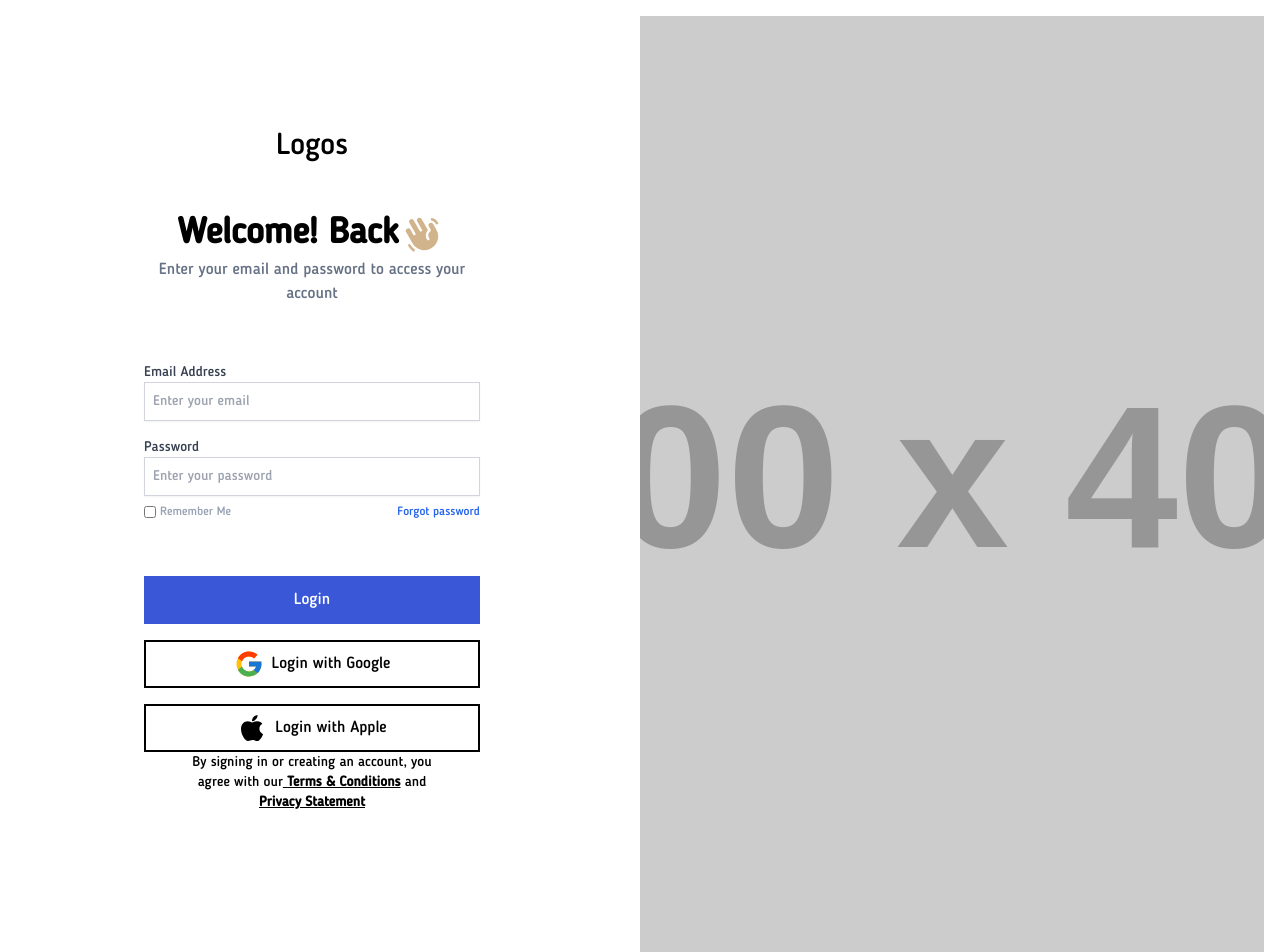
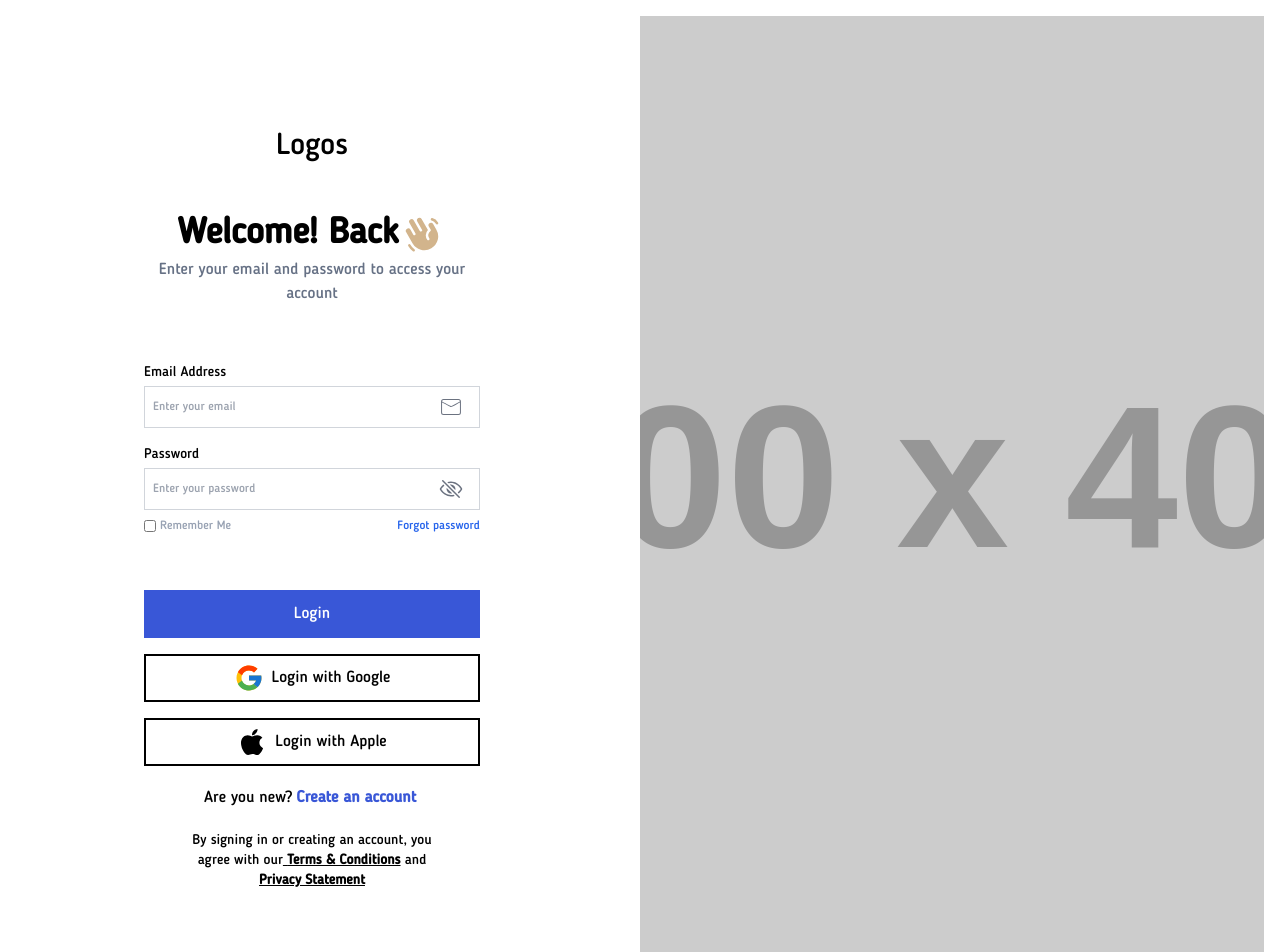
Before and after one commit to parksupport/Frontend-app, a Next.js app: page /login in a window 1280 px wide. Shown: the top 952 px of the page. Built offline with nearby package versions, Linux system fonts and the light colour scheme; a web font is replaced by a local one.

Commit message:
fix the LoginPage and rename the SignupText to authpropmt

```diff
--- a/src/app/forgot-password/page.tsx
+++ b/src/app/forgot-password/page.tsx
@@ -1,5 +1,6 @@
 // app/forgot-password/page.tsx
 
+import { AuthPrompt } from "@/components/authPrompt";
 import { Button } from "@/components/ui/button";
 import { Input } from "@/components/ui/input";
 import Link from "next/link";
@@ -22,10 +23,8 @@ export default function ForgotPasswordPage() {
             </Button>
           </div>
         </form>
-        <div className="text-center">
-          <Link href="/login" className="text-sm text-blue-600 hover:underline">
-            Back to Login
-          </Link>
+        <div>
+          <AuthPrompt link="Back to Login" url="/login" />
         </div>
       </div>
     </div>
--- a/src/app/login/page.tsx
+++ b/src/app/login/page.tsx
@@ -10,8 +10,9 @@ import { FaApple } from "react-icons/fa6";
 import { IoEyeOffOutline, IoEye } from "react-icons/io5";
 import { FcGoogle } from "react-icons/fc";
 import { PiHandWavingFill } from "react-icons/pi";
-import { SignUpText } from "@/components/signUpText";
+import { AuthPrompt } from "@/components/authPrompt";
 import Link from "next/link";
+import { validateEmail, validatePassword } from "@/components/ValidationState";
 
 export default function LoginPage() {
   const [password, setPassword] = useState("");
@@ -74,6 +75,7 @@ export default function LoginPage() {
                 placeholder="Enter your email"
                 icon={<CiMail className="text-2xl" />}
                 onChange={(value) => handleInputChange("text", value)}
+                validationRules={validateEmail}
               />
               <div>
                 <InputField
@@ -95,6 +97,7 @@ export default function LoginPage() {
                     )
                   }
                   onChange={(value) => handleInputChange("password", value)}
+                  validationRules={validatePassword}
                 />
                 <div className="flex items-center justify-between -mt-2 mb-10">
                   <div className="flex items-center space-x-1 ">
@@ -108,12 +111,7 @@ export default function LoginPage() {
                       Remember Me
                     </label>
                   </div>
-                  {/* <div
-                    onClick={() => console.log("forgot password")}
-                    className="cursor-pointer text-[#4169E1] text-xs"
-                  >
-                    Forgot password
-                  </div> */}
+
                   <Link
                     href="/forgot-password"
                     className="text-xs text-blue-600 hover:underline"
@@ -149,7 +147,11 @@ export default function LoginPage() {
             </Button>
 
             <div>
-              {/* <SignUpText text="Are you new? " link="Create an account" url="/signup"/> */}
+              <AuthPrompt
+                text="Are you new? "
+                link="Create an account"
+                url="/signup"
+              />
             </div>
             <div className="px-10 text-sm text-center">
               By signing in or creating an account, you agree with our
--- a/src/app/signup/page.tsx
+++ b/src/app/signup/page.tsx
@@ -1,5 +1,6 @@
 // app/signup/page.tsx
 
+import { AuthPrompt } from "@/components/authPrompt";
 import { Button } from "@/components/ui/button";
 import { Input } from "@/components/ui/input";
 import Link from "next/link";
@@ -28,10 +29,13 @@ export default function SignupPage() {
             </Button>
           </div>
         </form>
-        <div className="text-center">
-          <Link href="/login" className="text-sm text-blue-600 hover:underline">
-            Already have an account? Login
-          </Link>
+
+        <div>
+          <AuthPrompt
+            text="Already have an account? "
+            link="Login"
+            url="/login"
+          />
         </div>
       </div>
     </div>
--- a/src/components/InputField.tsx
+++ b/src/components/InputField.tsx
@@ -1,16 +1,17 @@
-import React, { useState, ChangeEvent } from 'react';
+import React, { useState, ChangeEvent } from "react";
 
-type Variant = 'individual' | 'corporate';
+type Variant = "individual" | "corporate";
 
 interface InputFieldProps {
   label: string;
-  value:string;
+  value: string;
   type: string;
-  variant: Variant;
-  className: string;
+  variant?: Variant;
+  className?: string;
   placeholder?: string;
   validationRules: (value: string) => string | null;
   onChange: (value: string) => void;
+  icon?: React.ReactNode;
 }
 
 const InputField: React.FC<InputFieldProps> = ({
@@ -19,9 +20,10 @@ const InputField: React.FC<InputFieldProps> = ({
   label,
   type,
   variant,
+  icon,
   validationRules,
-  placeholder = '',
-  className
+  placeholder = "",
+  className,
 }) => {
   const [error, setError] = useState<string | null>(null);
 
@@ -35,16 +37,17 @@ const InputField: React.FC<InputFieldProps> = ({
 
   return (
     <div className="flex flex-col mb-4">
-      <label className="block text-sm font-medium text-gray-700">{label}</label>
-      <input
-        type={type}
-        value={value}
-        onChange={handleChange}
-        placeholder={placeholder}
-        className={`w-full  rounded-[6px] border-[#D0D5DD] border-solid border text-[#667185]  text-[14px]  focus:outline-none p-2 ${error ? 'border-red-500' : 'border-gray-300'} rounded-md shadow-sm focus:ring focus:ring-opacity-50 ${
-          error ? 'focus:ring-red-500' : 'focus:ring-blue-500'
-        }`}
-      />
+      <label className="mb-1 text-sm font-normal text-base">{label}</label>
+      <div className="flex items-center border border-gray-300 rounded-md p-2 ">
+        <input
+          value={value}
+          type={type}
+          placeholder={placeholder}
+          className="flex-1 text-xs outline-none"
+          onChange={handleChange}
+        />
+        <span className="mr-2 text-gray-500">{icon}</span>
+      </div>
       {error && <p className="mt-1 text-sm text-red-500">{error}</p>}
     </div>
   );
--- a/src/components/ValidationState.tsx
+++ b/src/components/ValidationState.tsx
@@ -4,12 +4,12 @@ import React from 'react';
 import InputField from './InputField';
 import { groteskText } from '@/app/fonts';
 
-const validateEmail = (email: string): string | null => {
+export const validateEmail = (email: string): string | null => {
   const emailRegex = /^[^\s@]+@[^\s@]+\.[^\s@]+$/;
   return emailRegex.test(email) ? null : 'Invalid email format';
 };
 
-const validatePassword = (password: string): string | null => {
+export const validatePassword = (password: string): string | null => {
   return password.length >= 6 ? null : 'Password must be at least 6 characters';
 };
 
--- a/src/components/signUpText.tsx
+++ b/src/components/authPrompt.tsx
@@ -1,18 +1,18 @@
 import React from "react";
 import Link from "next/link";
 
-interface SignUpTextProps {
-  text: string;
+interface AuthPromptProps {
+  text?: string;
   link: string;
   url: string;
 }
 
-export const SignUpText = ({ text, url, link }: SignUpTextProps) => {
+export const AuthPrompt = ({ text, url, link }: AuthPromptProps) => {
   return (
     <div className="flex items-center justify-center py-5 text-md">
       {text}
-      <Link href={url}>
-        <a className="font-bold text-customBlue px-1">{link}</a>
+      <Link href={url} className="font-bold text-customBlue px-1 hover:underline">
+        {link}
       </Link>
     </div>
   );
```
